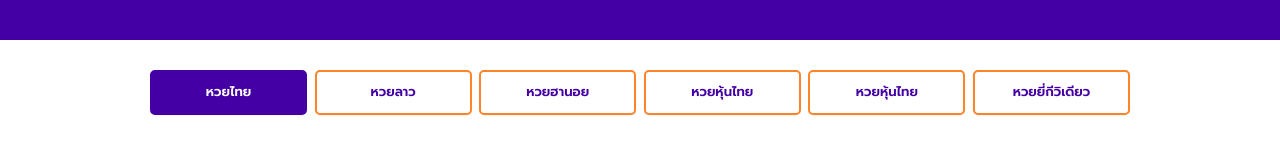
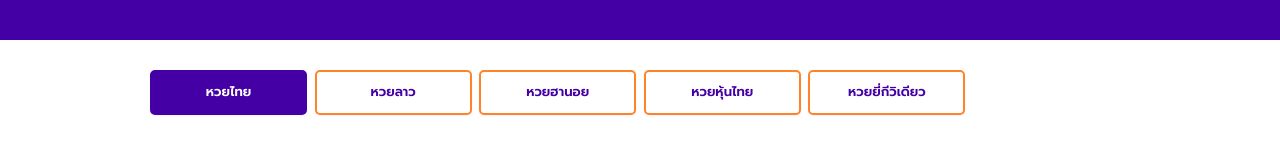
Before and after one commit to zvcx22545/Dopoy788, a React (Vite) app: page /Login in a window 1280 px wide. Shown: the part 478-629 px from the top of the page. Built offline with nearby package versions, Linux system fonts and the light colour scheme; what tailwindcss-animated would draw is missing.

Commit message:
src/components/Tab/Tab.jsx

```diff
--- a/src/components/Tab/Tab.jsx
+++ b/src/components/Tab/Tab.jsx
@@ -16,7 +16,6 @@ function Tab({ onButtonChange }) {
         <button className={`btn ${activeTab === "หวยลาว" ? 'active' : ''}`} onClick={() => handleButtonClick("หวยลาว")}>หวยลาว</button>
         <button className={`btn ${activeTab === "หวยฮานอย" ? 'active' : ''}`} onClick={() => handleButtonClick("หวยฮานอย")}>หวยฮานอย</button>
         <button className={`btn ${activeTab === "หวยหุ้นไทย" ? 'active' : ''}`} onClick={() => handleButtonClick("หวยหุ้นไทย")}>หวยหุ้นไทย</button>
-        <button className={`btn ${activeTab === "หวยหุ้นไทย" ? 'active' : ''}`} onClick={() => handleButtonClick("หวยหุ้นไทย")}>หวยหุ้นไทย</button>
         <button className={`btn ${activeTab === "หวยยี่กีวิเดียว" ? 'active' : ''}`} onClick={() => handleButtonClick("หวยยี่กีวิเดียว")}>หวยยี่กีวิเดียว</button>
       </div>
     </div>
```
